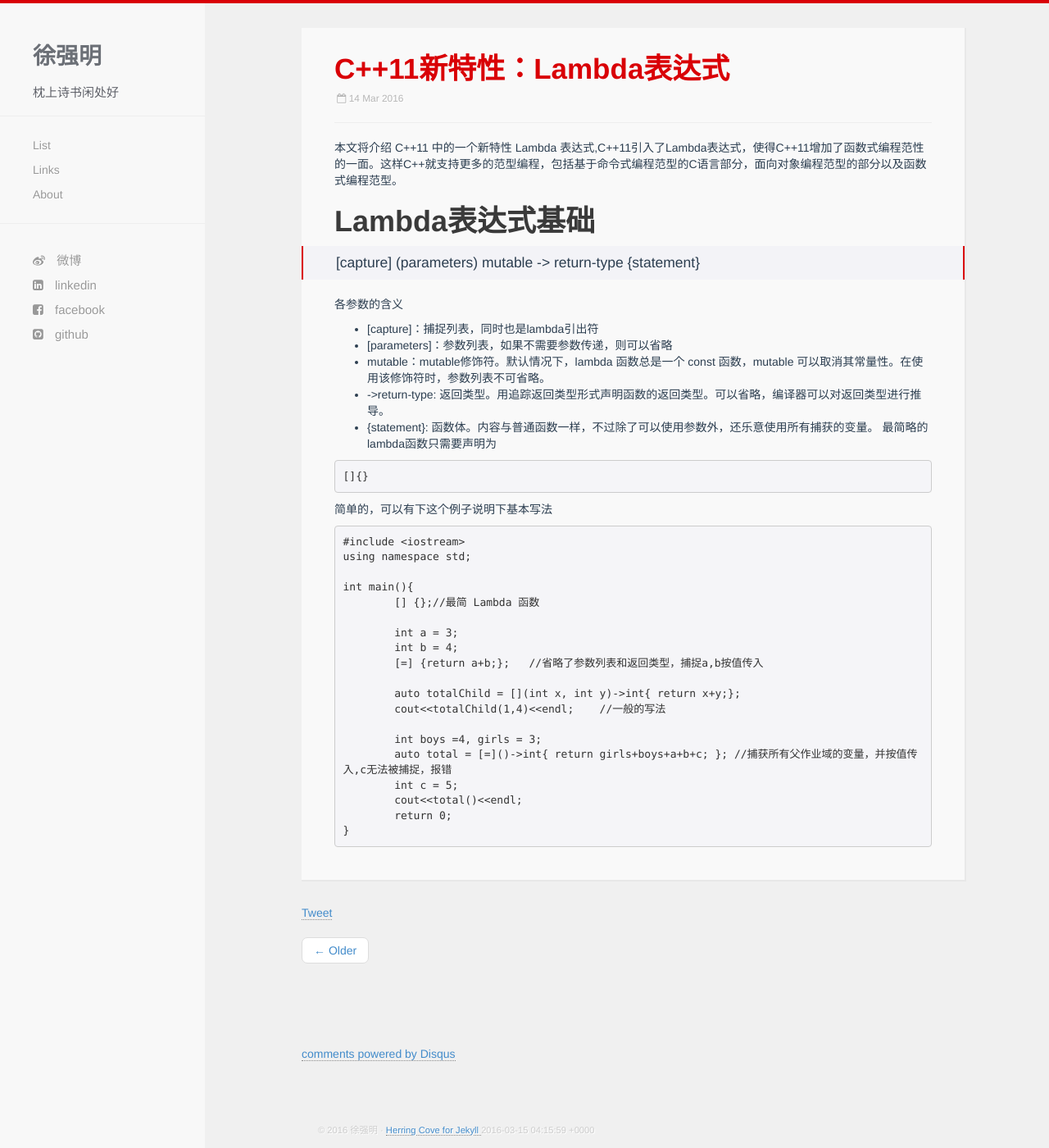
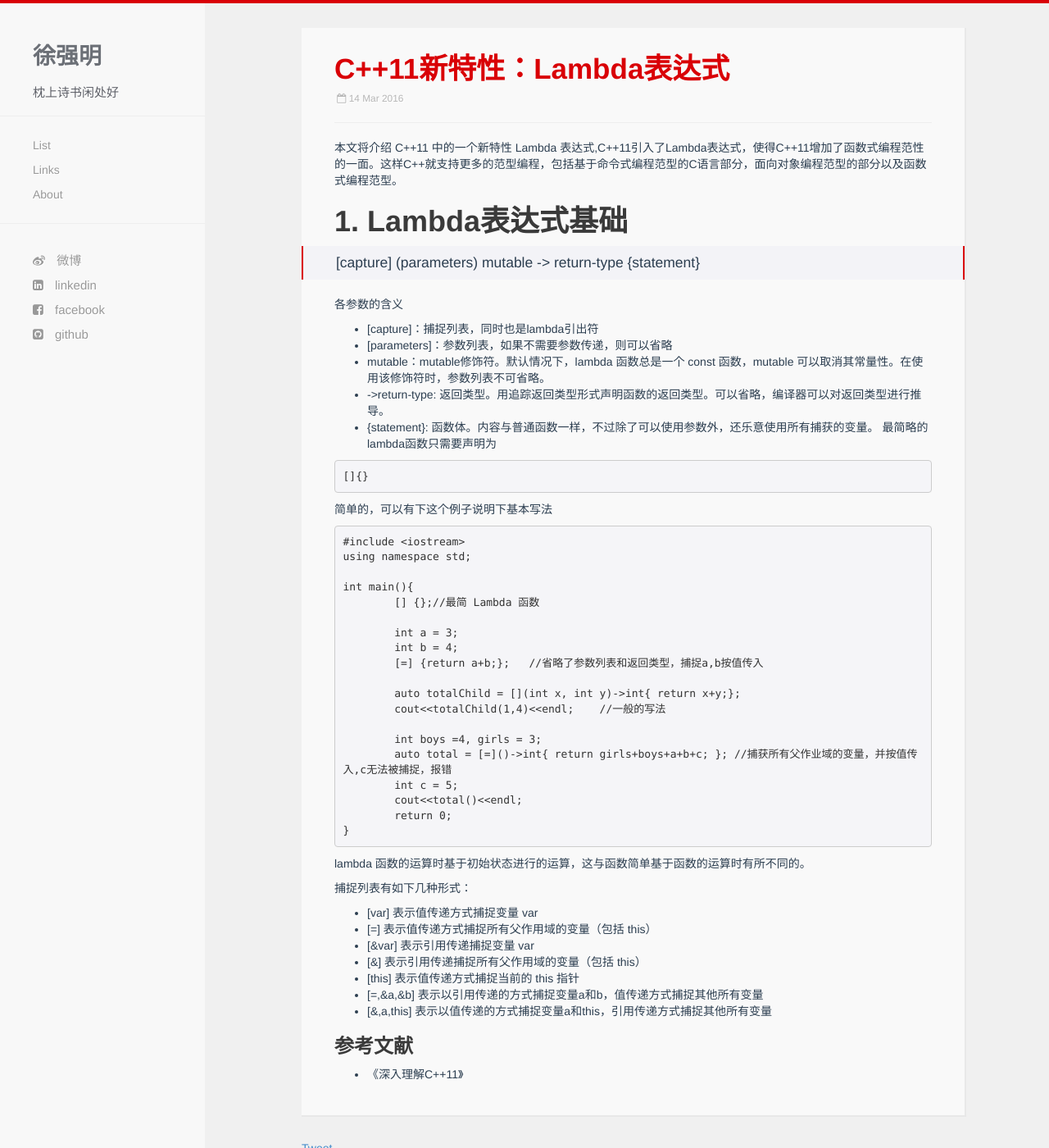
Before and after one commit to xuqiangm/xuqiangm.github.io, a Jekyll site: the page built from _posts/2016-03-14-lambda.markdown, in a window 1280 px wide and 1400 px high. Shown: the whole window at 82% size. Built offline with Jekyll 4.4.1, drawn with Linux system fonts in a browser that asks for light colours; nearby versions of some CDN libraries; comment, search, counter and statistics services are not loaded.

Commit message:
增加了一些内容

````diff
--- a/_includes/greeting.html
+++ b/_includes/greeting.html
@@ -1,8 +1,10 @@
   </div>
   <div class="container">
     <div id="welcome-greeting">
-      <h1>Land Ahoy!</h1>
-      <h2>This is <a href="https://github.com/arnp/herring-cove">Herring Cove</a>, a minimal theme built for <a href="http://jekyllrb.com"> Jekyll</a>. It features a number distinctive features such as a fixed sidebar and a showcase image. It's also easily configurable and editable to your liking. <br><br> On this test site, you will find some blog posts, interesting links, and more. You'll also find a number of ways to get in touch.</h2>
+      <h1>Welcome!</h1>
+      <h2>这是我写作的地方，是我的书屋。<br/>
+      这里都是我喜爱的东西，我会慢慢充实这里，欢迎关注我的博客。
+      </h2>
       <hr />
     </div>
   </div>
--- a/_posts/2016-03-14-lambda.markdown
+++ b/_posts/2016-03-14-lambda.markdown
@@ -7,7 +7,7 @@ categories: c++
 
 本文将介绍 C++11 中的一个新特性 Lambda 表达式,C++11引入了Lambda表达式，使得C++11增加了函数式编程范性的一面。这样C++就支持更多的范型编程，包括基于命令式编程范型的C语言部分，面向对象编程范型的部分以及函数式编程范型。
 
-# Lambda表达式基础
+# 1. Lambda表达式基础
 
 > [capture] (parameters) mutable -> return-type {statement}
 
@@ -47,3 +47,22 @@ int main(){
 	return 0;
 }
 ```
+
+lambda 函数的运算时基于初始状态进行的运算，这与函数简单基于函数的运算时有所不同的。
+
+捕捉列表有如下几种形式：
+
+
+- \[var\] 表示值传递方式捕捉变量 var
+- \[=\] 表示值传递方式捕捉所有父作用域的变量（包括 this）
+- \[&var\] 表示引用传递捕捉变量 var
+- \[&\] 表示引用传递捕捉所有父作用域的变量（包括 this）
+- \[this\] 表示值传递方式捕捉当前的 this 指针
+- \[=,&a,&b\] 表示以引用传递的方式捕捉变量a和b，值传递方式捕捉其他所有变量
+- \[&,a,this\] 表示以值传递的方式捕捉变量a和this，引用传递方式捕捉其他所有变量
+
+
+
+### 参考文献
+
+- 《深入理解C++11》
````
